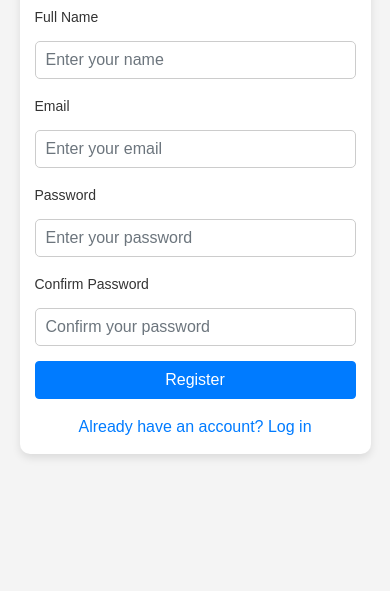
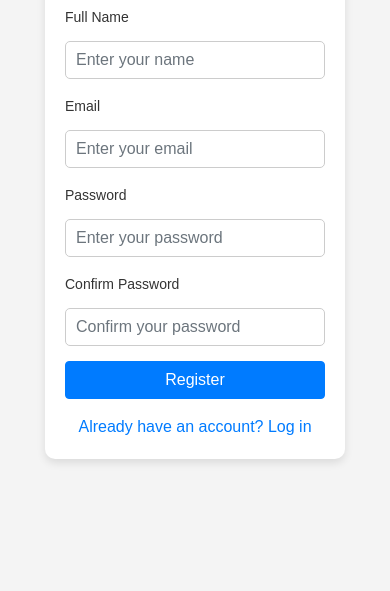
Before and after one commit to mdalii69/FullStack-Team-Project, a website: page register.html in a window 390 px wide. Shown: the part 253-844 px from the top of the page. Drawn offline with nearby package versions, Linux system fonts and the light colour scheme.

Commit message:
Update style.css

```diff
--- a/style.css
+++ b/style.css
@@ -1,4 +1,3 @@
-/* Reset and Base Styles */
 * {
     margin: 0;
     padding: 0;
@@ -15,7 +14,6 @@ body {
     transition: background-color 0.3s ease, color 0.3s ease;
 }
 
-/* Container Styles */
 .container {
     background-color: #fff;
     padding: 20px;
@@ -24,14 +22,12 @@ body {
     width: 300px;
 }
 
-/* Headings */
 h2 {
     text-align: center;
     margin-bottom: 20px;
     color: #333;
 }
 
-/* Form Styles */
 .form-group {
     margin-bottom: 15px;
 }
@@ -50,14 +46,8 @@ input[type="password"] {
     border: 1px solid #ccc;
     border-radius: 5px;
     outline: none;
-    transition: border-color 0.3s ease;
 }
 
-input:focus {
-    border-color: #4CAF50;
-}
-
-/* Button Styles */
 button {
     width: 100%;
     padding: 10px;
@@ -80,10 +70,6 @@ body.dark {
     color: #fff;
 }
 
-.container.dark {
-    background-color: #444;
-}
-
 /* Theme Toggle Button */
 .theme-toggle {
     position: absolute;
@@ -94,6 +80,7 @@ body.dark {
     transition: color 0.3s ease;
 }
 
+/* Change icon colors for better visibility in dark mode */
 body.dark .theme-toggle {
     color: #fff;
 }
@@ -102,6 +89,7 @@ body.dark .theme-toggle {
 .password-strength {
     margin-top: 5px;
     font-size: 14px;
+    color: #fff;
 }
 
 /* Strength levels */
@@ -116,15 +104,3 @@ body.dark .theme-toggle {
 .password-strength.strong {
     color: green;
 }
-
-/* Responsive Adjustments */
-@media (max-width: 768px) {
-    .container {
-        width: 90%;
-        padding: 15px;
-    }
-
-    button {
-        font-size: 14px;
-    }
-}
```
